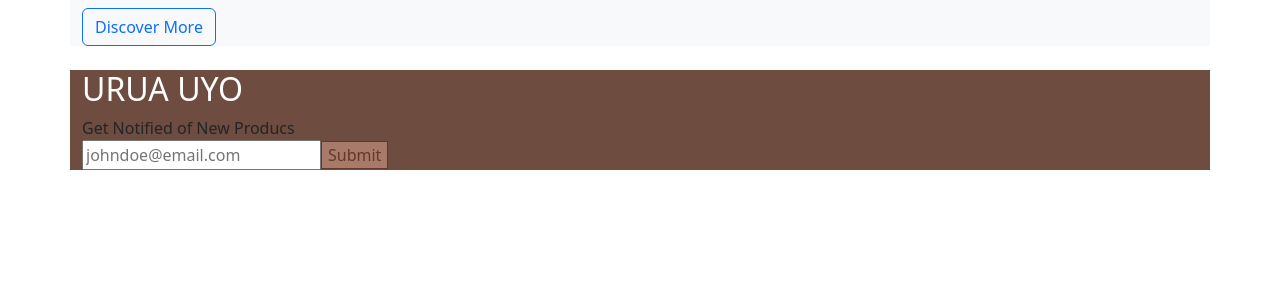
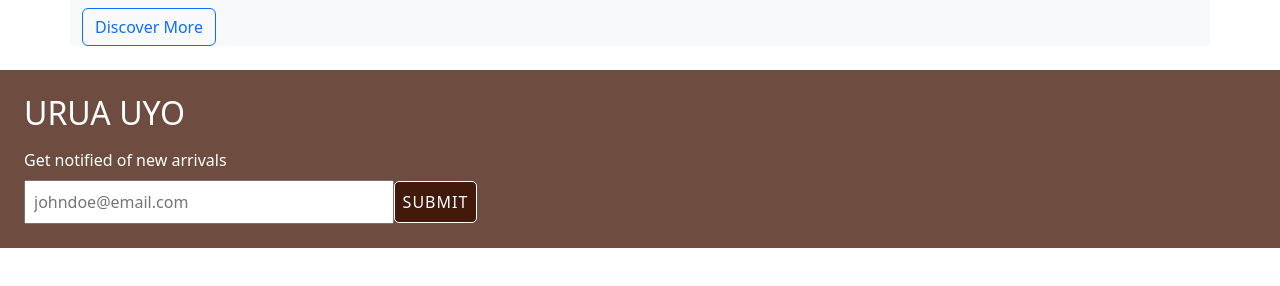
Before and after one commit to Nathaniyell/Urua-Uyo, a React (Vite) app: page / in a window 1280 px wide. Shown: the part 362-648 px from the top of the page. Built offline with nearby package versions, Linux system fonts and the light colour scheme; no server answers.

Commit message:
update Footer.tsx and footer.css

```diff
--- a/src/components/Footer.tsx
+++ b/src/components/Footer.tsx
@@ -1,11 +1,12 @@
+
 import "./footer.css"
 
 const Footer = () => {
   return (
-    <footer className="container" style={{backgroundColor: "#552d1ed9"}}>
+    <footer className="p-4 text-white" style={{backgroundColor: "#552d1ed9"}}>
         <h1 className="fs-2 text-white">URUA UYO</h1>
         <form action="">
-            <label htmlFor="">Get Notified of New Producs</label>
+            <label htmlFor="" className="my-2">Get notified of new arrivals</label>
             <div>
                 <input type="email" placeholder="johndoe@email.com" />
                 <button className="footer-btn" type="submit">Submit</button>
--- a/src/components/footer.css
+++ b/src/components/footer.css
@@ -1,6 +1,14 @@
 .footer-btn{
-    border: 1px solid #552d1ed9;
-    color: #552d1ed9;
+    border: 1px solid #fff;
+    color: #fff;
     outline: none;
-    background-color: #b38372d9;
+    background-color:#3a1203d9 ;
+    padding: 8px;
+    border-radius: 5px;
+    letter-spacing: 1px;
+    text-transform: uppercase;
 }
+input{
+    padding: 8px;
+    width: 30%;
+}
```
